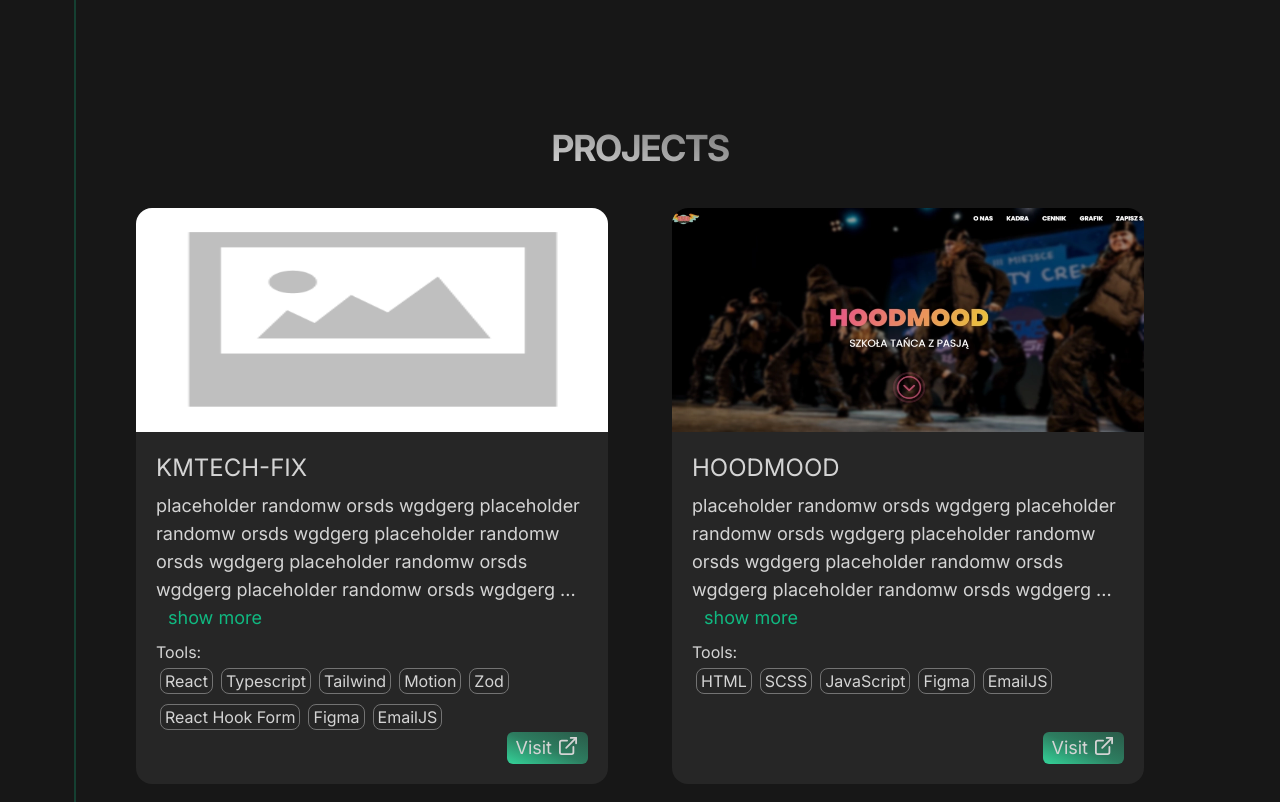
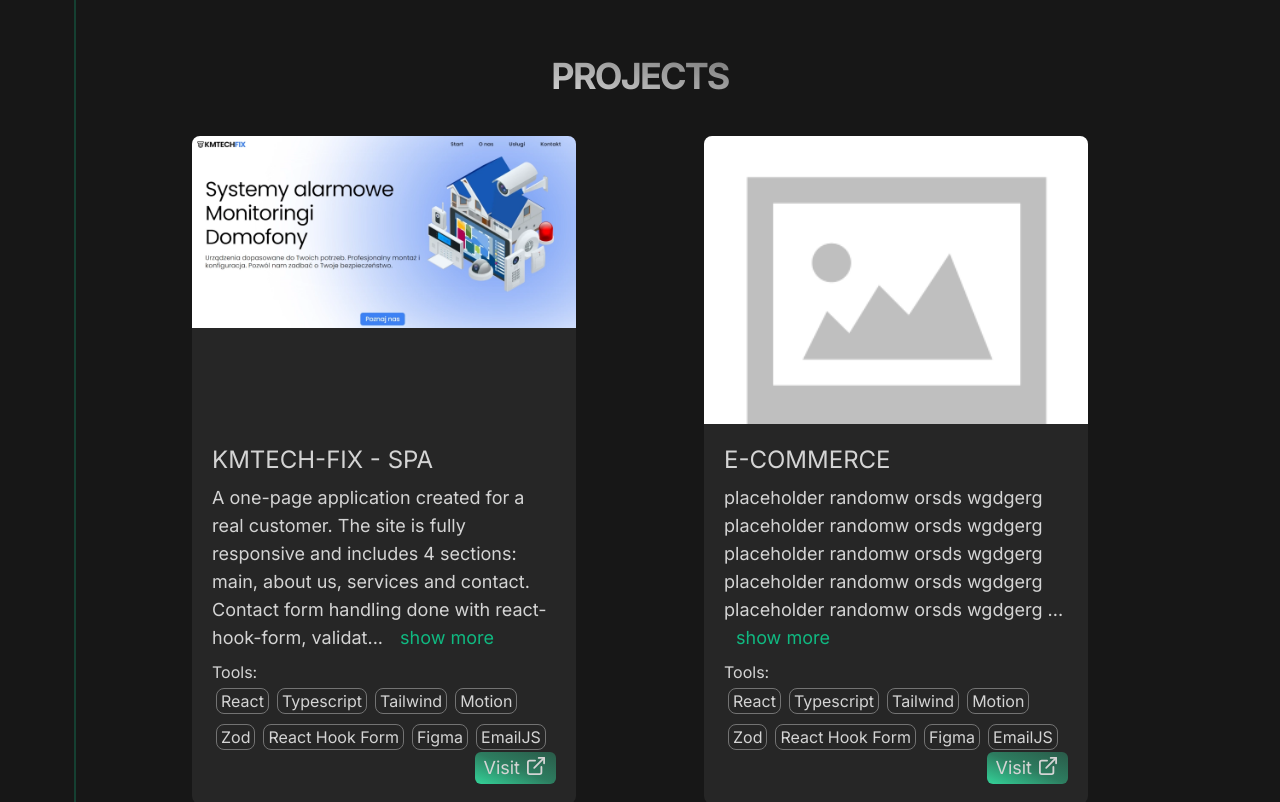
Before and after one commit to gapinsky/portfolio, a Next.js app: page / in a window 1280 px wide. Shown: the part 1640-2442 px from the top of the page. Built offline with nearby package versions, Linux system fonts and the light colour scheme.

Commit message:
descriptios n fixed small styling mistakes

```diff
--- a/app/sections/contact/Form.tsx
+++ b/app/sections/contact/Form.tsx
@@ -49,7 +49,7 @@ const Form = () => {
         ></textarea>
       </div>
       <p className="text-end">
-        <button className="bg-gradient-to-tr from-emerald-400 via-emerald-400/50 to-emerald-400/30 px-3 py-1 shadow-md shadow-black/50 rounded-md xl:text-lg">
+        <button className="bg-gradient-to-tr from-emerald-400 via-emerald-400/50 to-emerald-400/30 px-3 py-1 shadow-md shadow-black/50 rounded-md xl:text-lg hover:bg-emerald-900">
           Submit
         </button>
       </p>
--- a/app/sections/projects/ProjectCard.tsx
+++ b/app/sections/projects/ProjectCard.tsx
@@ -33,14 +33,16 @@ const ProjectCard = ({ title, image, description, tools, link }: Props) => {
         },
       }}
       viewport={{ once: true, amount: 0.5 }}
-      className=" flex flex-col h-fit    bg-neutral-800 overflow-hidden rounded-2xl max-w-sm md:max-w-lg  xl:max-w-xl "
+      className=" flex flex-col  h-fit    bg-neutral-800 overflow-hidden rounded-lg  md:max-w-lg  xl:max-w-xl "
     >
-      <div className="relative h-56 overflow-hidden   ">
+      <div className="relative  xl:h-72 overflow-hidden   ">
         <Image
           src={image}
-          fill
+          height={50}
+          width={300}
+          layout="responsive"
           alt={`${title} website thumbnail`}
-          className="hover:scale-110 transition-transform duration-300 "
+          className="hover:scale-110 object-contain transition-transform duration-300 "
         />
       </div>
       <div className="text-neutral-300  p-5  flex-1">
--- a/app/sections/projects/Projects.tsx
+++ b/app/sections/projects/Projects.tsx
@@ -10,7 +10,7 @@ const Projects = () => {
       className="min-h-svh flex flex-col items-center justify-center my-24  px-5  lg:px-16  xl:px-20 "
     >
       <SectionHeader>Projects</SectionHeader>
-      <div className="grid grid-cols-1 gap-16 lg:grid-cols-2  justify-items-center   w-full xl:w-[90%]">
+      <div className="grid grid-cols-1 gap-16 lg:grid-cols-2  justify-items-center   w-full xl:gap-32 xl:w-[80%]">
         {projectsList.map((project, id) => (
           <ProjectCard
             key={id}
--- a/app/sections/projects/projectsList.ts
+++ b/app/sections/projects/projectsList.ts
@@ -1,6 +1,23 @@
 export const projectsList = [
   {
-    title: "Kmtech-fix",
+    title: "Kmtech-fix - SPA",
+    description:
+      "A one-page application created for a real customer. The site is fully responsive and includes 4 sections: main, about us, services and contact. Contact form handling done with react-hook-form, validation - zod. Mail handling - emailJS. Animation using motion. Accordion components and reusable service cards displayed dynamically. The most difficult task for me was to design the application according to the client's guidelines, in order to do this I had to learn Figma, which I didn't know before. This project demonstrates my skills: building responsive web applications using React and Typescript, creating animations, styling using Tailwind, semantics, creating components, knowing JSX, dynamically displaying information, working with forms and working with customers. ",
+    image: "/thumbnails/kmtechfixThumbnail.webp",
+    tools: [
+      "React",
+      "Typescript",
+      "Tailwind",
+      "Motion",
+      "Zod",
+      "React Hook Form",
+      "Figma",
+      "EmailJS",
+    ],
+    link: "https://kmechfix.vercel.app/",
+  },
+  {
+    title: "E-commerce",
     description:
       "placeholder randomw orsds wgdgerg placeholder randomw orsds wgdgerg placeholder randomw orsds wgdgerg placeholder randomw orsds wgdgerg placeholder randomw orsds wgdgerg ",
     // image: "/thumbnails/kmtechfixThumbnail.webp",
@@ -18,11 +35,27 @@ export const projectsList = [
     link: "https://kmechfix.vercel.app/",
   },
   {
-    title: "Hoodmood",
+    title: "Portfolio Website",
     description:
       "placeholder randomw orsds wgdgerg placeholder randomw orsds wgdgerg placeholder randomw orsds wgdgerg placeholder randomw orsds wgdgerg placeholder randomw orsds wgdgerg ",
+    // image: "/thumbnails/kmtechfixThumbnail.webp",
+    image: "/noImage.png",
+    tools: [
+      "NextJS",
+      "Typescript",
+      "Tailwind",
+      "Motion",
+      "AcernityUI",
+      "Figma",
+    ],
+    link: "https://kmechfix.vercel.app/",
+  },
+  {
+    title: "Hoodmood - SPA",
+    description:
+      "Single page app created for a real customer. I made the site over a year ago when I started learning javascript. The application is fully responsive and contains a lot of reactive components, such as an accordion, a sliding graphic (table) on small screens, buttons, links, a map with the location, cards of instructors after clicking which a modal with more information appears. I am most satisfied with the dynamic price list which, after clicking on a category button, displays a list of classes and their price, as this was a challenge for me at the time. In addition, the site includes a contact form, validation using regular expressions in javascript, the emailJS library is responsible for the sending process. For styling and animation I used SCSS. After sending a message from the form, a confirmation modal appears.",
     image: "/thumbnails/hoodThumbnail.webp",
-    tools: ["HTML", "SCSS", "JavaScript", "Figma", "EmailJS"],
+    tools: ["HTML", "SCSS", "JavaScript", "RestAPI", "EmailJS"],
     link: "https://hoodmood.pl",
   },
 ];
```
